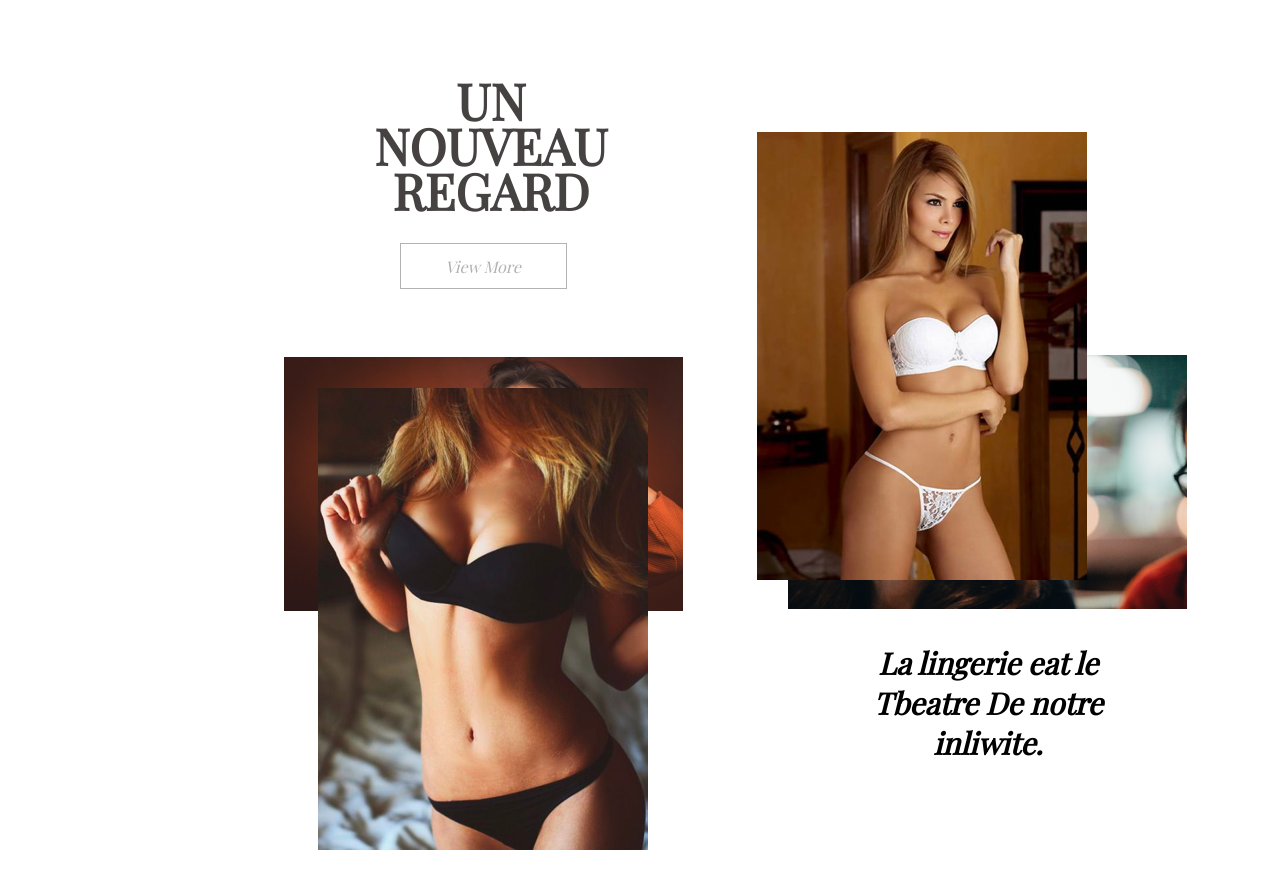
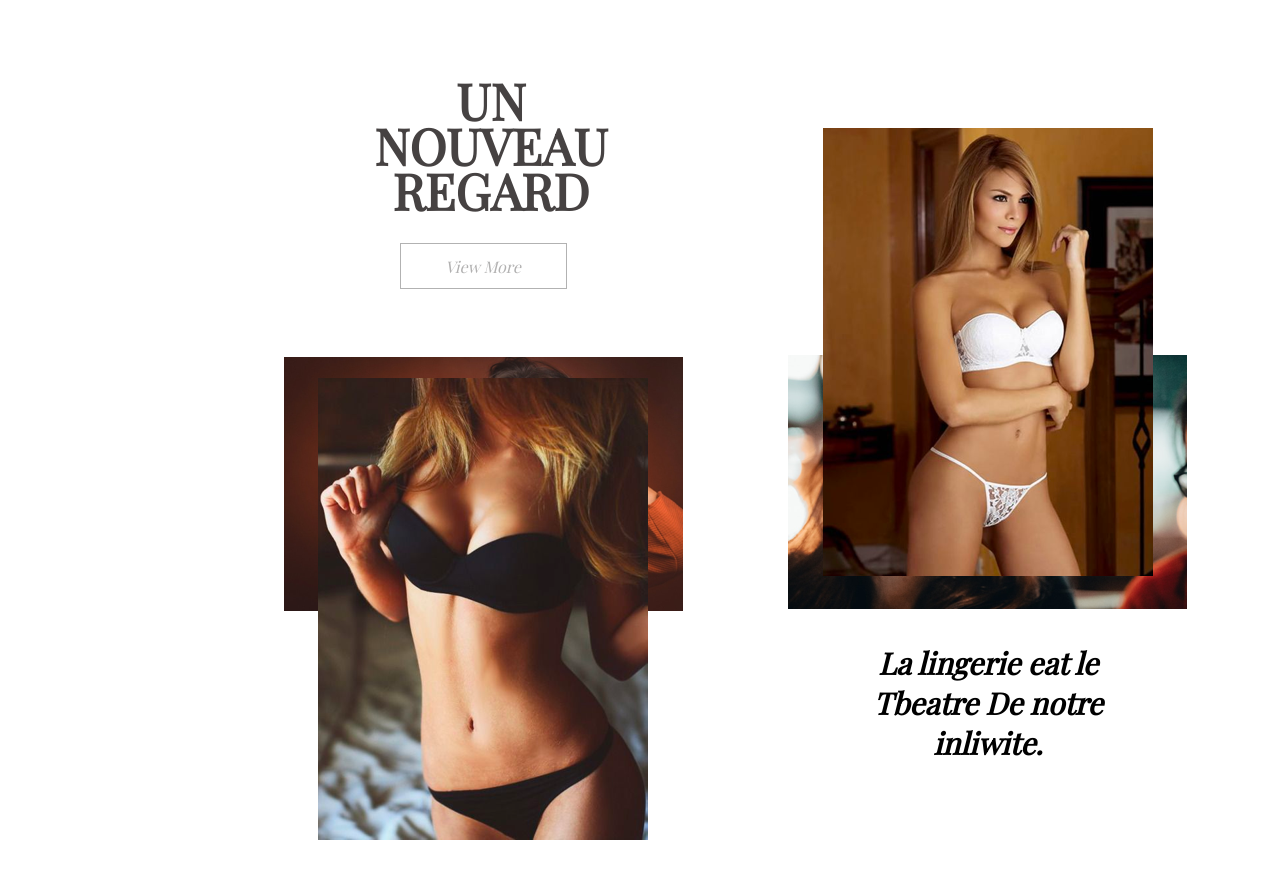
Before and after one commit to haikiem/first-project, a plain HTML site: page project/index.html in a window 1280 px wide. Shown: the part 697-1592 px from the top of the page. Drawn offline with nearby package versions, Linux system fonts and the light colour scheme; files that its build step writes are made by us from their sources.

Commit message:
căn lại ảnh

```diff
--- a/project/css/style.css
+++ b/project/css/style.css
@@ -13,6 +13,7 @@ header {
 .siteId {
 	display: flex;
 	justify-content: space-between;
+
 }
 .siteId .main-logo {
 	  width: 74px;
@@ -78,6 +79,7 @@ header {
 	justify-content: center;
 	margin-top: 78px;
   height: 850px;
+  position: relative;
 }
 .title-section {
 	margin-bottom: 68px;
@@ -122,25 +124,24 @@ header {
 
 }
 .image-left img:first-of-type {
-	position: relative;
+
 }
 .image-left img:last-of-type {
     left: 318px;
     position: absolute;
-    top: 1085px;
+    top: 300px;
 }
 .figure .figure-right {
 	width: 254px;
 	margin-right: 115px;
 }
 .image-right img:first-of-type {
-  position: relative;
   margin-top: 277px;
 }
 .image-right img:last-of-type {
+  top: 50px;
+  right: 287px;
   position: absolute;
-  top: 829px;
-  right: 193px;
 }
 .figure-right p{
   width: 231px;
@@ -162,6 +163,7 @@ header {
   object-fit: contain;
   margin: 0 auto;
   margin-bottom: 114px;
+  position: relative;
 }
 .banner p {
   width: 410px;
@@ -177,7 +179,7 @@ header {
   color: #ffffff;
   text-transform: uppercase;
   position: absolute;
-  top: 1700px;
+  top: 100px;
   left: 515px;
 }
 .favoris {
```
Also changed, not shown: project/index.html (+1 -0 lines).
